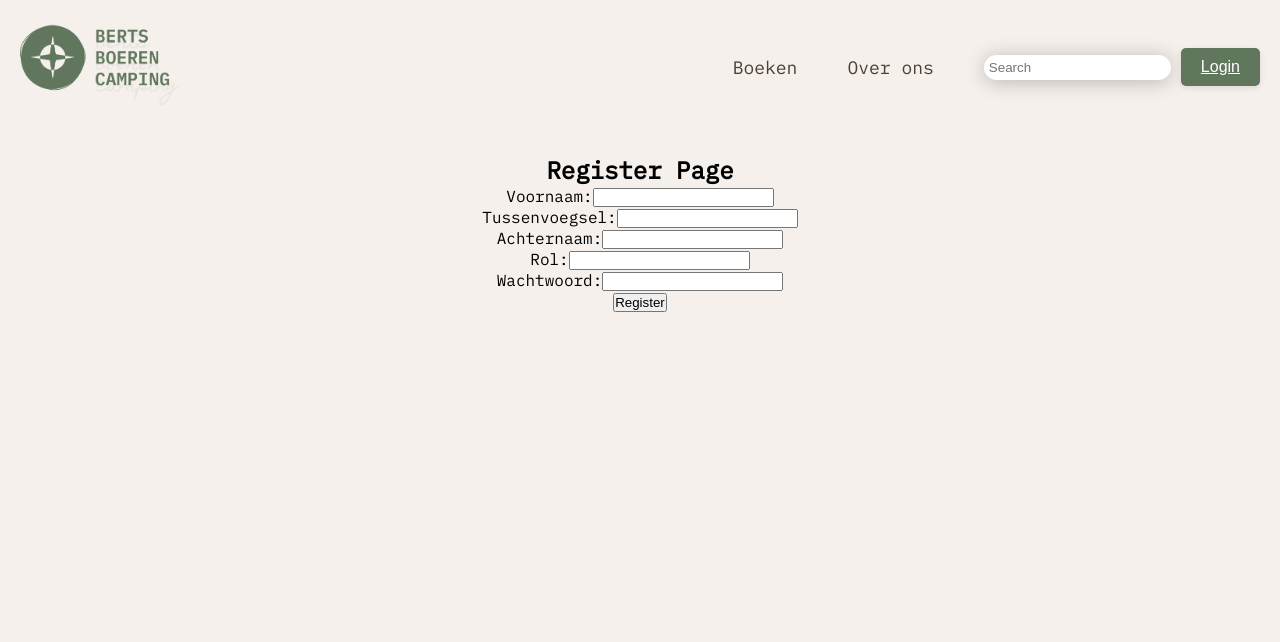
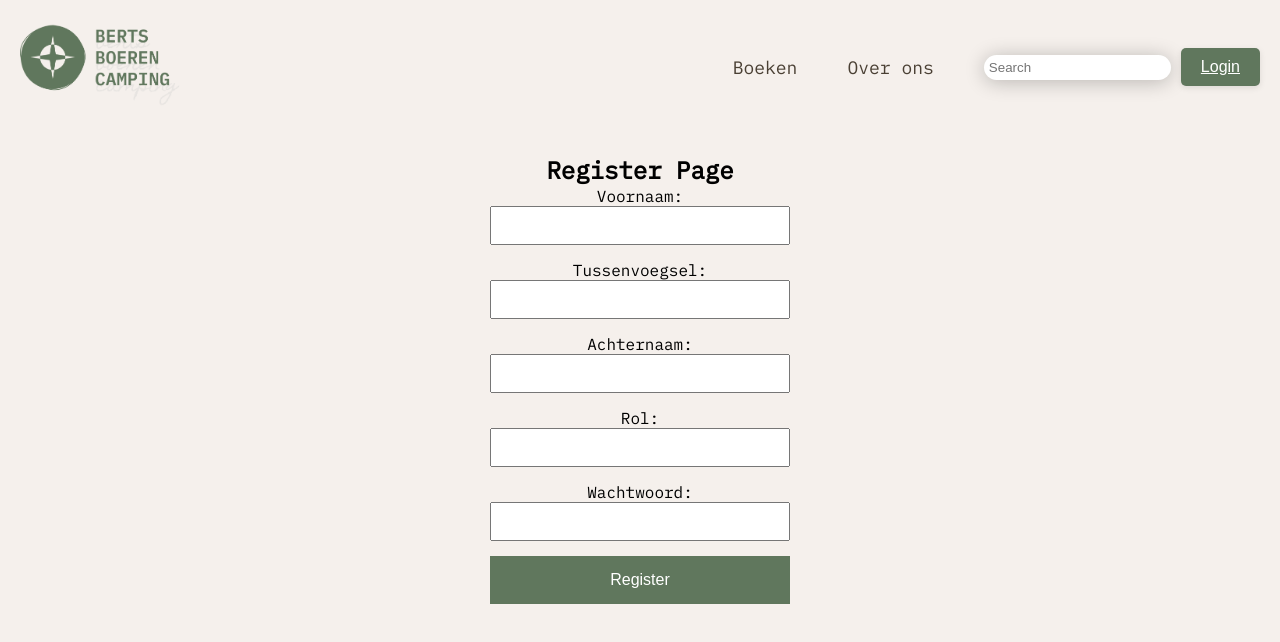
Before and after one commit to LaulensW/BertsBoerenCamping, a React (Vite) app in the folder BertsBoerenCamping/: page /register in a window 1280 px wide. Shown: the top 642 px of the page. Built offline with nearby package versions, Linux system fonts and the light colour scheme.

Commit message:
css register form

```diff
--- a/BertsBoerenCamping/src/components/RegisterForm.css
+++ b/BertsBoerenCamping/src/components/RegisterForm.css
@@ -1,35 +1,26 @@
-.login-form {
+.register-form {
   display: flex;
   flex-direction: column;
-  align-items: center;
   width: 300px;
   margin: 0 auto;
 }
 
-.login-form input[type="text"],
-.login-form input[type="password"] {
+.register-form input {
   width: 100%;
   padding: 10px;
-  margin-bottom: 10px;
-  border: 1px solid #ccc;
-  border-radius: 4px;
+  margin-bottom: 15px;
+  box-sizing: border-box;
 }
 
-.login-form button {
-  width: 100%;
-  padding: 10px;
+.register-form button {
   background-color: var(--primary-color);
   color: #fff;
   border: none;
-  border-radius: 4px;
+  padding: 15px;
   cursor: pointer;
+  font-size: 16px;
 }
 
-.login-form button:hover {
-  background-color: #0056b3;
+.register-form button:hover {
+  background-color: #45a049;
 }
-
-.login-form .error-message {
-  color: red;
-  margin-top: 10px;
-}
--- a/BertsBoerenCamping/src/components/RegisterForm.jsx
+++ b/BertsBoerenCamping/src/components/RegisterForm.jsx
@@ -1,4 +1,5 @@
 import React, { useState } from 'react';
+import'./RegisterForm.css';
 
 const RegisterForm = () => {
     const [voornaam, setVoornaam] = useState('');
@@ -38,54 +39,59 @@ const RegisterForm = () => {
 
 
     return (
-      <form onSubmit={handleRegister}>
-        <div>
+      <form onSubmit={handleRegister} className="register-form">
+        <div className="input-field">
             <label htmlFor="voornaam">Voornaam:</label>
             <input
                 type="text"
                 id="voornaam"
                 value={voornaam}
                 onChange={(e) => setVoornaam(e.target.value)}
+                className="input"
             />
         </div>
-        <div>
+        <div className="input-field">
             <label htmlFor="tussenvoegsel">Tussenvoegsel:</label>
             <input
                 type="text"
                 id="tussenvoegsel"
                 value={tussenvoegsel}
                 onChange={(e) => setTussenvoegsel(e.target.value)}
+                className="input"
             />
         </div>
-        <div>
+        <div className="input-field">
             <label htmlFor="achternaam">Achternaam:</label>
             <input
                 type="text"
                 id="achternaam"
                 value={achternaam}
                 onChange={(e) => setAchternaam(e.target.value)}
+                className="input"
             />
         </div>
-        <div>
+        <div className="input-field">
             <label htmlFor="rol">Rol:</label>
             <input
                 type="number"
                 id="rol"
                 value={rol}
                 onChange={(e) => setRol(e.target.value)}
+                className="input"
             />
         </div>
-        <div>
+        <div className="input-field">
             <label htmlFor="wachtwoord">Wachtwoord:</label>
             <input
                 type="password"
                 id="wachtwoord"
                 value={wachtwoord}
                 onChange={(e) => setWachtwoord(e.target.value)}
+                className="input"
             />
         </div>
         {error && <div style={{ color: 'red' }}>{error}</div>}
-        <button type="submit" disabled={loading}>
+        <button type="submit" disabled={loading} className="submit-button">
             {loading ? 'Registering...' : 'Register'}
         </button>
     </form>
```
Lines whose indentation alone changed are shown as unchanged.
